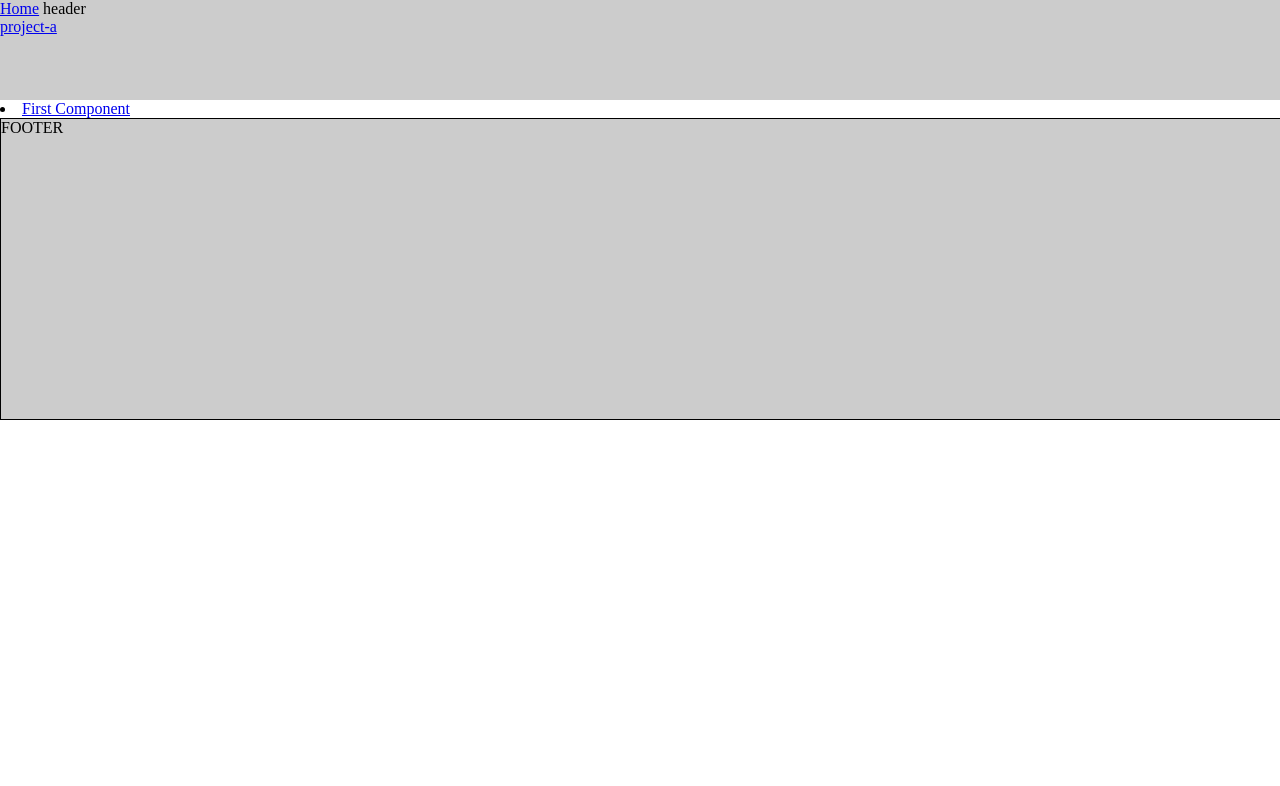
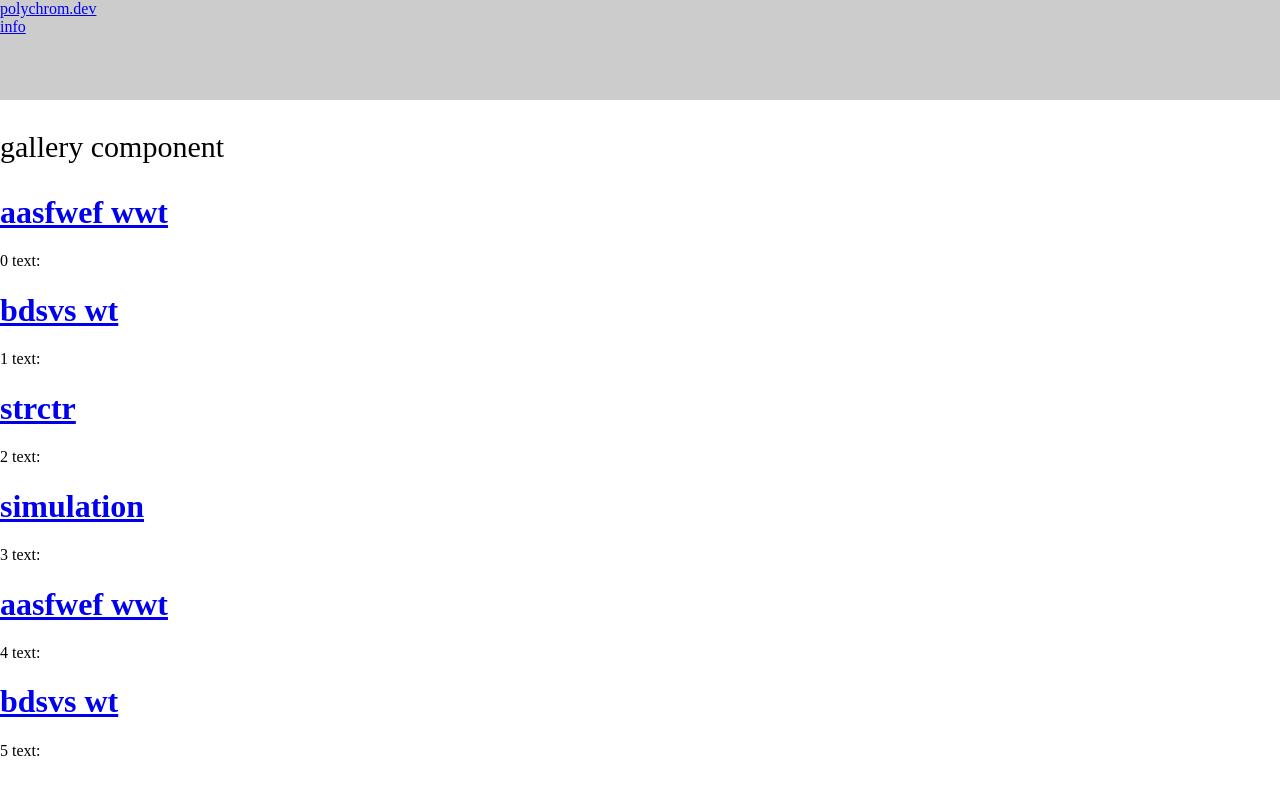
Before and after one commit to polychrom/play.polychrom.dev, an Angular app: page / in a window 1280 px wide. Shown: the top 786 px of the page. Built offline with nearby package versions, Linux system fonts and the light colour scheme.

Commit message:
added basic components

```diff
--- a/src/app/api.service.ts
+++ b/src/app/api.service.ts
@@ -7,5 +7,14 @@ import { catchError, retry } from 'rxjs/operators';
   providedIn: 'root',
 })
 export class ApiService {
+  baseURL: string = 'https://play.polychrom.dev/assets/json/showcase.json';
+  base: string = './assets/json/showcase.json';
+
   constructor(private http: HttpClient) {}
+
+  getData(userName: string): Observable<any> {
+    return this.http.get(this.base);
+  }
 }
+
+//https://play.polychrom.dev/assets/json/showcase.json
--- a/src/app/app.component.html
+++ b/src/app/app.component.html
@@ -1,17 +1,7 @@
 <app-header></app-header>
-<li><a routerLink="/header-component" routerLinkActive="active">First Component</a></li>
 
 <!-- use components -->
 <router-outlet></router-outlet>
 
 
-<div class="content" role="main">
-
-
-
-
-  <app-footer></app-footer>
-
-
-
-</div>
+<app-footer></app-footer>
--- a/src/app/app.component.ts
+++ b/src/app/app.component.ts
@@ -1,4 +1,4 @@
-import { Component } from '@angular/core';
+import { Component, Input } from '@angular/core';
 import {
   Router,
   Event,
@@ -6,6 +6,7 @@ import {
   NavigationEnd,
   NavigationError,
 } from '@angular/router';
+import { ApiService } from './api.service';
 
 @Component({
   selector: 'app-root',
@@ -15,7 +16,7 @@ import {
 export class AppComponent {
   title = 'play.polychrom.dev';
 
-  constructor(private router: Router) {
+  constructor(private router: Router, private apiService: ApiService) {
     this.router.events.subscribe((event: Event) => {
       if (event instanceof NavigationStart) {
         console.log('nav start');
--- a/src/app/app.module.ts
+++ b/src/app/app.module.ts
@@ -8,6 +8,8 @@ import { HeaderComponent } from './header/header.component';
 import { PageNotFoundComponent } from './page-not-found/page-not-found.component';
 import { PortfolioDetailPageComponent } from './portfolio-detail-page/portfolio-detail-page.component';
 import { FooterComponent } from './footer/footer.component';
+import { GalleryComponent } from './gallery/gallery.component';
+import { InfoComponent } from './info/info.component';
 
 @NgModule({
   declarations: [
@@ -16,6 +18,8 @@ import { FooterComponent } from './footer/footer.component';
     PageNotFoundComponent,
     PortfolioDetailPageComponent,
     FooterComponent,
+    GalleryComponent,
+    InfoComponent,
   ],
   imports: [BrowserModule, HttpClientModule, AppRoutingModule],
   providers: [],
--- /dev/null
+++ b/src/app/gallery/gallery.component.html
@@ -0,0 +1,9 @@
+<p>gallery component</p>
+
+<div *ngFor="let project of projects; let i = index">
+    <h1><a [routerLink]="['/project/'+ project.project_dir ]">{{ project.title }}</a></h1>{{ i }}
+
+    text:
+</div>
+<div class="content" role="main">
+</div>
--- /dev/null
+++ b/src/app/gallery/gallery.component.scss
@@ -0,0 +1,3 @@
+p {
+    font-size: 30px;
+}
--- /dev/null
+++ b/src/app/gallery/gallery.component.ts
@@ -0,0 +1,23 @@
+import { Component, Input, OnInit } from '@angular/core';
+import { ApiService } from '../api.service';
+
+@Component({
+  selector: 'app-gallery',
+  templateUrl: './gallery.component.html',
+  styleUrls: ['./gallery.component.scss'],
+})
+export class GalleryComponent implements OnInit {
+  public data: any;
+  public projects: any;
+  @Input() myData: any;
+
+  constructor(private apiService: ApiService) {
+    this.apiService.getData('test').subscribe((response) => {
+      this.projects = response.project;
+      this.myData = response.project;
+      console.log('resp', this.projects);
+    });
+  }
+
+  ngOnInit(): void {}
+}
--- a/src/app/header/header.component.html
+++ b/src/app/header/header.component.html
@@ -1,9 +1,6 @@
 <div class="header">
-
-    <a [routerLink]="baseUrl">Home</a>
-    header
-
+    <a [routerLink]="baseUrl">polychrom.dev</a>
     <div>
-        <a routerLink="/projecta" routerLinkActive="active">{{ this.projectLink }}</a>
+        <a routerLink="/info" routerLinkActive="active">info</a>
     </div>
 </div>
--- /dev/null
+++ b/src/app/info/info.component.html
@@ -0,0 +1 @@
+<p>info works!</p>
--- /dev/null
+++ b/src/app/info/info.component.ts
@@ -0,0 +1,15 @@
+import { Component, OnInit } from '@angular/core';
+
+@Component({
+  selector: 'app-info',
+  templateUrl: './info.component.html',
+  styleUrls: ['./info.component.scss']
+})
+export class InfoComponent implements OnInit {
+
+  constructor() { }
+
+  ngOnInit(): void {
+  }
+
+}
```
Also changed, not shown: src/app/app-routing.module.ts (+7 -1 lines), src/app/info/info.component.scss (added), 2 other files (tests, documents, lock files or other folders).
